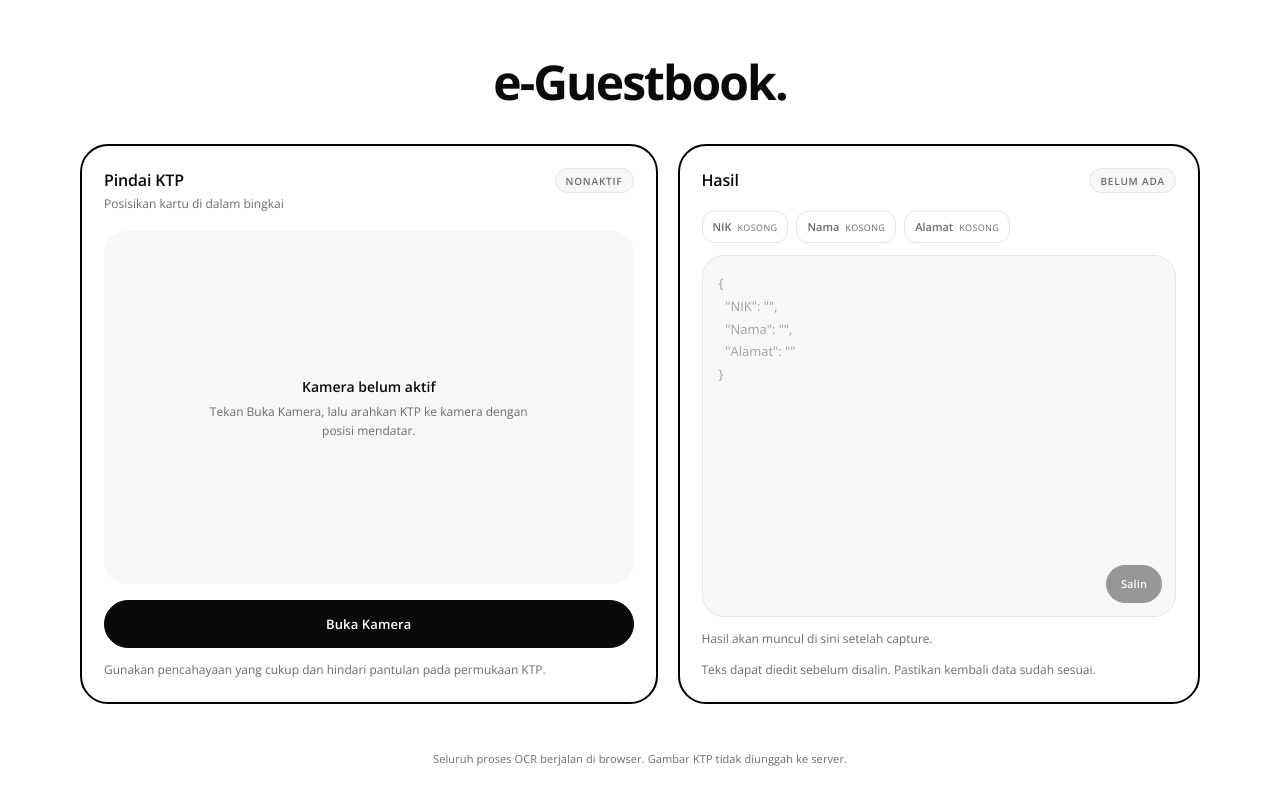
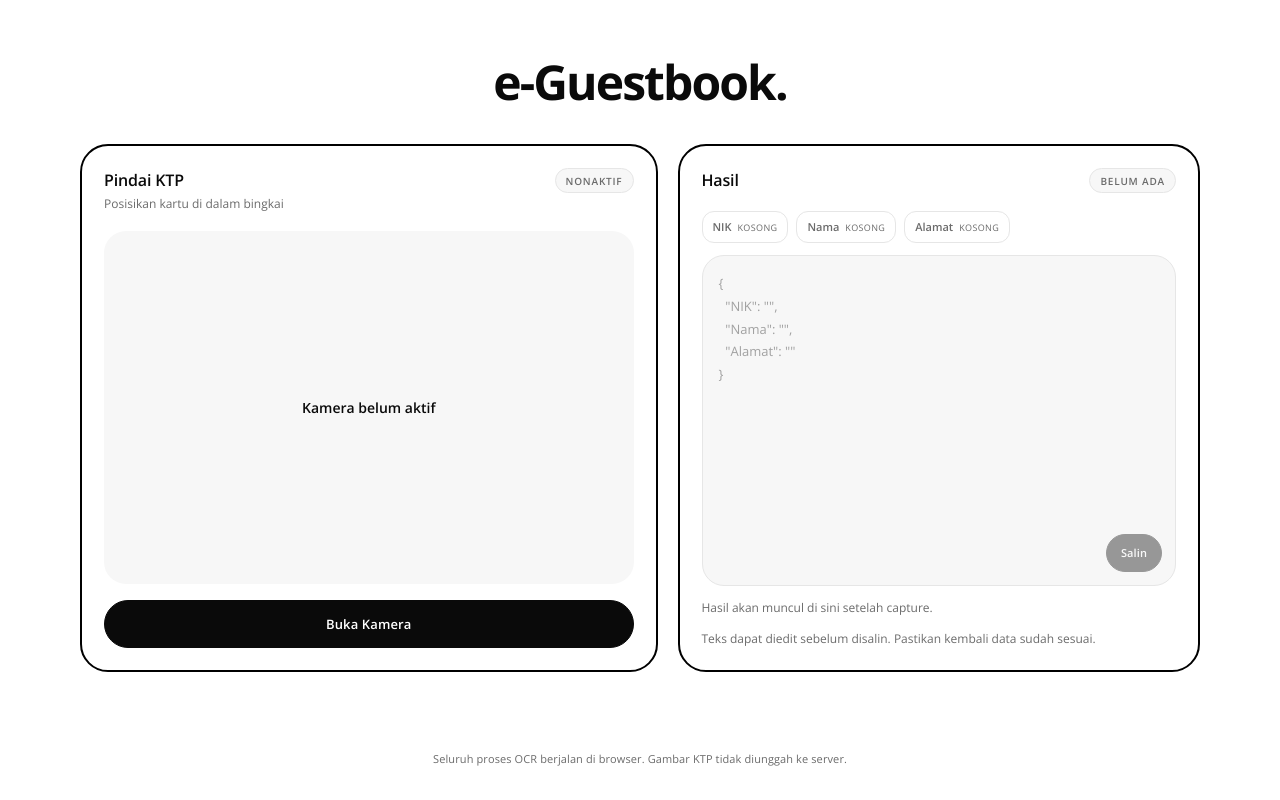
Before and after one commit to HilmiZul/eguestbook, a Vue app: page / in a window 1280 px wide. Built offline with nearby package versions, Linux system fonts and the light colour scheme.

Commit message:
update: remove some ux writing

```diff
--- a/src/components/CameraPanel.vue
+++ b/src/components/CameraPanel.vue
@@ -68,9 +68,9 @@ function handleCapture() {
       <!-- Tampilan awal sebelum kamera dinyalakan -->
       <div v-if="!isActive" class="camera-stage__empty">
         <p class="camera-stage__empty-title">Kamera belum aktif</p>
-        <p class="camera-stage__empty-text">
-          Tekan Buka Kamera, lalu arahkan KTP ke kamera dengan posisi mendatar.
-        </p>
+        <!-- <p class="camera-stage__empty-text"> -->
+        <!--   Tekan Buka Kamera, lalu arahkan KTP ke kamera dengan posisi mendatar. -->
+        <!-- </p> -->
       </div>
 
       <!-- Panduan bingkai kartu; hanya tampil saat kamera aktif -->
@@ -113,7 +113,7 @@ function handleCapture() {
           :disabled="!isReady || isScanning"
           @click="handleCapture"
         >
-          {{ isScanning ? 'Membaca KTP...' : 'Capture' }}
+          {{ isScanning ? 'Membaca KTP...' : 'Pindai KTP' }}
         </button>
         <button
           type="button"
@@ -130,9 +130,9 @@ function handleCapture() {
     <p v-else-if="!isSupported" class="feedback feedback--error" role="alert">
       Browser ini tidak mendukung akses kamera.
     </p>
-    <p v-else class="panel__hint">
-      Gunakan pencahayaan yang cukup dan hindari pantulan pada permukaan KTP.
-    </p>
+    <!-- <p v-else class="panel__hint"> -->
+    <!--   Gunakan pencahayaan yang cukup dan hindari pantulan pada permukaan KTP. -->
+    <!-- </p> -->
   </section>
 </template>
 
```
